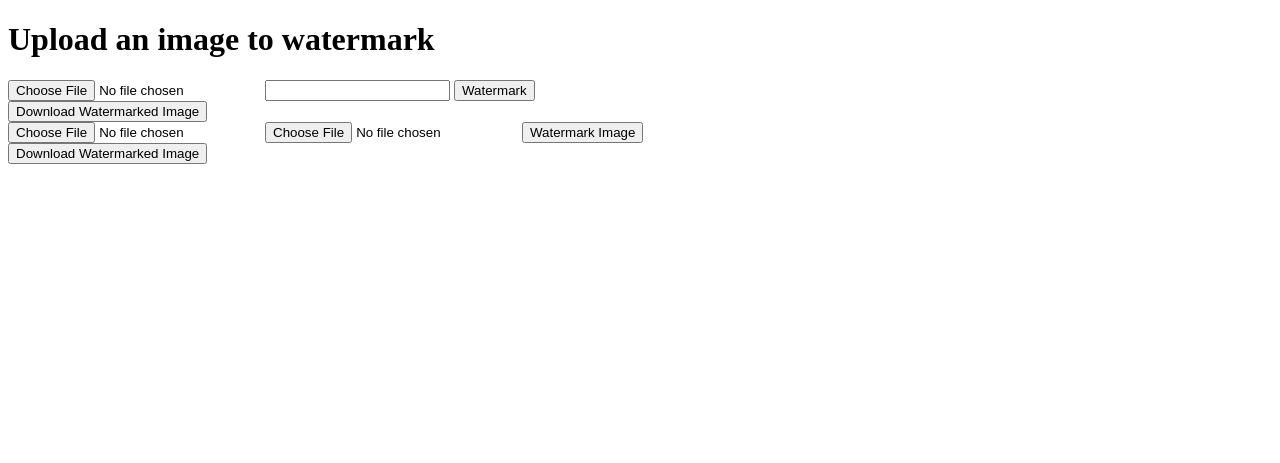
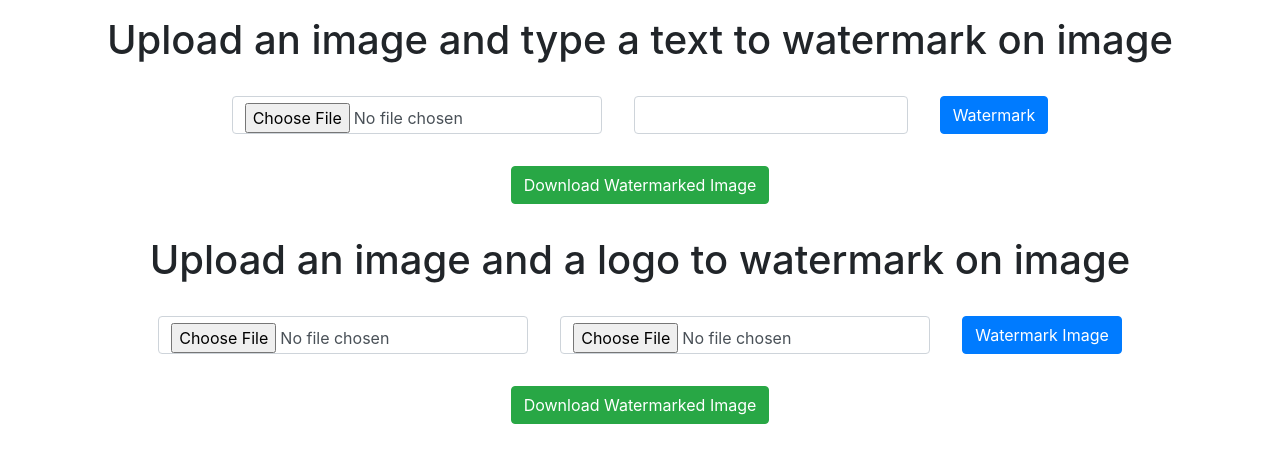
Before and after one commit to bmhatab/watermark-images-app, a Flask app: page / in a window 1280 px wide. Shown: the top 463 px of the page. Run offline with Flask 2, Linux system fonts and the light colour scheme; some libraries are stand-ins or nearby versions.

Commit message:
Added front end

```diff
--- a/templates/index.html
+++ b/templates/index.html
@@ -2,26 +2,36 @@
 <html>
   <head>
     <title>Image Watermarker</title>
+    <link rel="stylesheet" href="https://stackpath.bootstrapcdn.com/bootstrap/4.5.2/css/bootstrap.min.css" integrity="sha384-JcKb8q3iqJ61gNV9KGb8thSsNjpSL0n8PARn9HuZOnIxN0hoP+VmmDGMN5t9UJ0Z" crossorigin="anonymous">
   </head>
   <body>
-    <h1>Upload an image to watermark</h1>
-    <form action="/watermark" method="post" enctype="multipart/form-data">
-      <input type="file" name="image">
-      <input type="text" name="text">
-      <input type="submit" value="Watermark">
-    </form>
-    <form action="{{ url_for('download_watermarked_image') }}" method="get">
-        <button type="submit">Download Watermarked Image</button>
+    <div class="container">
+      <h1 class="text-center m-3">Upload an image and type a text to watermark on image</h1>
+      <form action="/watermark" method="post" enctype="multipart/form-data" class="form-inline justify-content-center">
+        <div class="form-group m-3">
+          <input type="file" name="image" class="form-control">
+        </div>
+        <div class="form-group m-3">
+          <input type="text" name="text" class="form-control">
+        </div>
+        <input type="submit" value="Watermark" class="btn btn-primary m-3">
       </form>
-
-      <form action="/watermark-image" method="post" enctype="multipart/form-data">
-        <input type="file" name="image">
-        <input type="file" name="watermark_image">
-        <input type="submit" value="Watermark Image">
+      <form action="{{ url_for('download_watermarked_image') }}" method="get" class="text-center">
+        <button type="submit" class="btn btn-success m-3">Download Watermarked Image</button>
       </form>
-      <form action="{{ url_for('download_watermarked_image') }}" method="get">
-          <button type="submit">Download Watermarked Image</button>
+      <h1 class="text-center m-3">Upload an image and a logo to watermark on image</h1>
+      <form action="/watermark-image" method="post" enctype="multipart/form-data" class="form-inline justify-content-center">
+        <div class="form-group m-3">
+          <input type="file" name="image" class="form-control">
+        </div>
+        <div class="form-group m-3">
+          <input type="file" name="watermark_image" class="form-control">
+        </div>
+        <input type="submit" value="Watermark Image" class="btn btn-primary m-3">
       </form>
-
+      <form action="{{ url_for('download_watermarked_image') }}" method="get" class="text-center">
+        <button type="submit" class="btn btn-success m-3">Download Watermarked Image</button>
+      </form>
+    </div>
   </body>
 </html>
```
